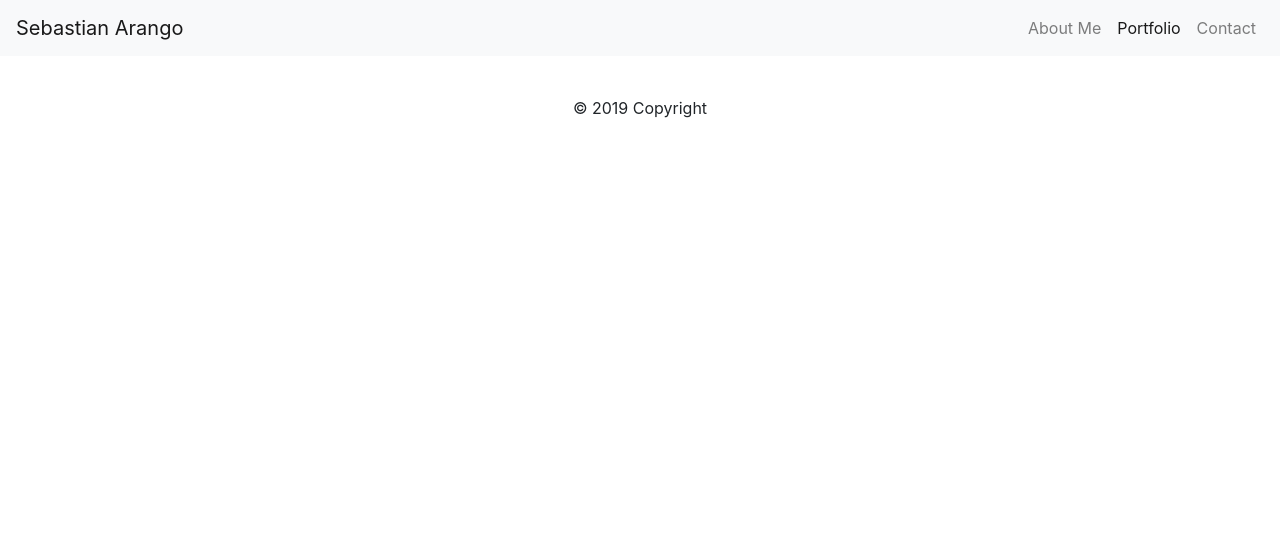
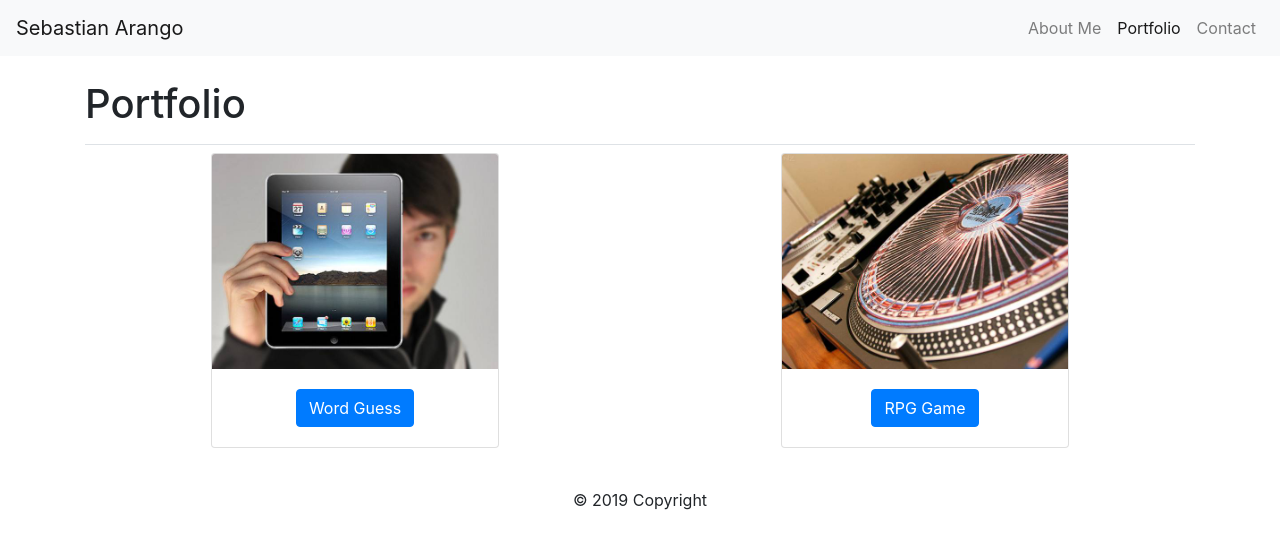
Before and after one commit to sjarango/Bootstrap-Portfolio, a plain HTML site: page portfolio.html in a window 1280 px wide. Drawn offline with nearby package versions, Linux system fonts and the light colour scheme.

Commit message:
Added photos and cards to portfolio page

```diff
--- a/portfolio.html
+++ b/portfolio.html
@@ -33,7 +33,37 @@
 
   </head>
   <body>
-
+        <div class="container">
+                <div class="row">
+                    <div class="col">
+                        <div class="pb-2 pb-2 mt-4 mb-2 border-bottom">
+                            <h1>Portfolio</h1>
+                        </div>
+                        <div class="row">
+                            <div class="col-md-6 col-xs-6">
+                                <div class="card mx-auto" style="width: 18rem;">
+                                        <img src="assets/images/technics-q-c-640-480-1.jpg" class="card-img-top" alt="...">
+                                        <div class="card-body text-center">
+                                            <!-- <h5 class="card-title">Card title</h5> -->
+                                            <!-- <p class="card-text">Some quick example text to build on the card title and make up the bulk of the card's content.</p> -->
+                                            <a href="#" class="btn btn-primary">Word Guess</a>
+                                        </div>
+                                </div>
+                            </div>
+                            <div class="col-md-6">
+                                <div class="card mx-auto" style="width: 18rem;">
+                                        <img src="assets/images/technics-q-c-640-480-2.jpg" class="card-img-top" alt="...">
+                                        <div class="card-body text-center">
+                                            <!-- <h5 class="card-title">Card title</h5> -->
+                                            <!-- <p class="card-text">Some quick example text to build on the card title and make up the bulk of the card's content.</p> -->
+                                            <a href="#" class="btn btn-primary">RPG Game</a>
+                                        </div>
+                                </div>
+                            </div>
+                        </div>
+                    </div>
+                </div>
+            </div>
         <br>
         <footer class="footer-copyright text-center py-3">
                 © 2019 Copyright
```
Also changed, not shown: assets/images/technics-q-c-640-480-1.jpg (added), assets/images/technics-q-c-640-480-2.jpg (added), assets/images/technics-q-c-640-480-5.jpg (added), assets/images/technics-q-c-640-480-7.jpg (added), assets/images/technics-q-c-640-480-9.jpg (added).
